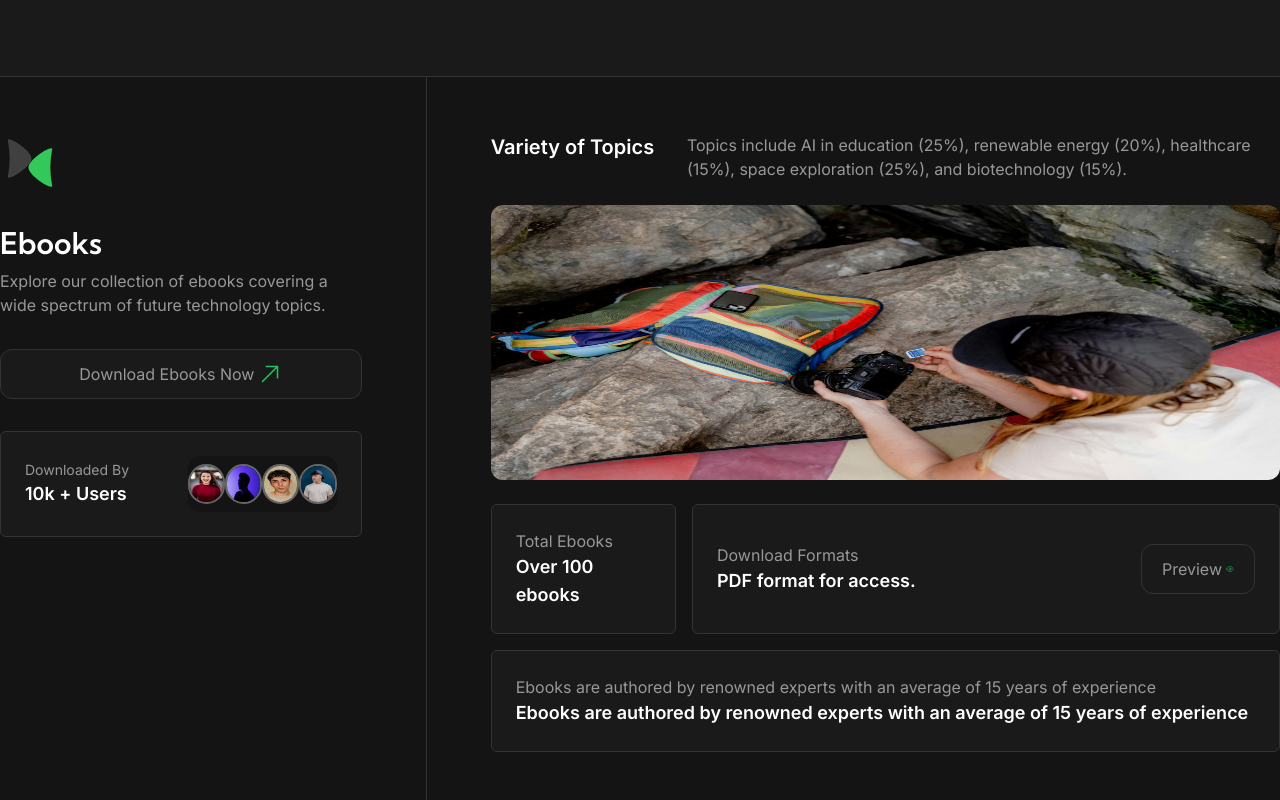
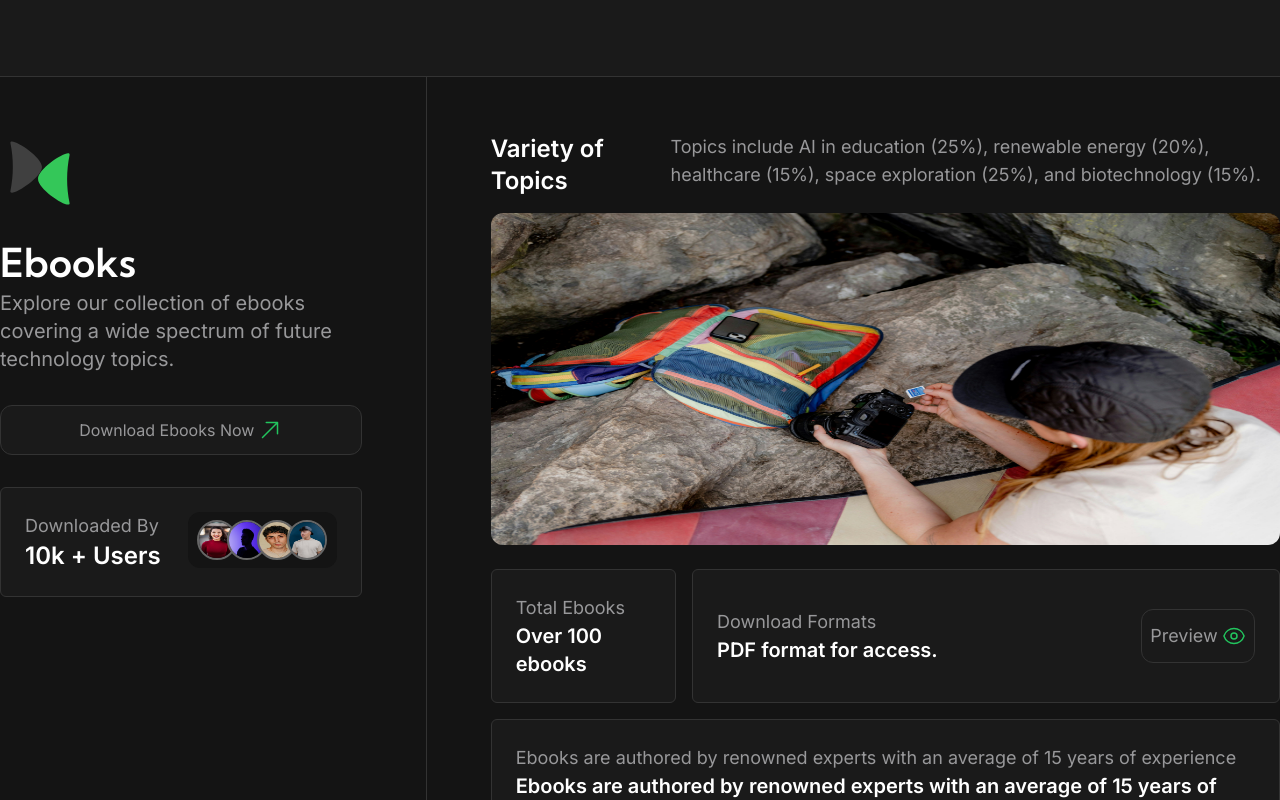
Before and after one commit to fahim-muntasir/ai_blog_frontend, a Next.js app: page / in a window 1280 px wide. Shown: the part 4520-5320 px from the top of the page. Built offline with nearby package versions, Linux system fonts and the light colour scheme; a web font is replaced by a local one.

Commit message:
fix: resolve responsive issue for large screens (lg)

```diff
--- a/components/ResourceSection/ResourceCard.tsx
+++ b/components/ResourceSection/ResourceCard.tsx
@@ -12,17 +12,17 @@ export default function ResourceCard({
       <div className="container mx-auto px-6 md:px-0 md:flex">
         <div className="w-full md:w-1/3 py-14 border-b md:border-b-0 md:border-r md:pr-16 border-dark20">
           <Image
-            className="w-[50px] h-[50px] md:w-[60px] md:h-[60px] mb-4 md:mb-8"
+            className="w-[50px] h-[50px] md:w-[60px] md:h-[60px] lg:w-[80px] lg:h-[80px] mb-4 md:mb-8"
             src={resourceCard.icon}
             alt={resourceCard.icon}
             width={50}
             height={50}
             quality={100}
           />
-          <h3 className=" font-kumbh text-2xl md:text-3xl mb-2 font-semibold ">
+          <h3 className=" font-kumbh text-2xl md:text-3xl lg:text-[40px] mb-2 font-semibold ">
             {resourceCard.title}
           </h3>
-          <p className="text-sm text-grey60 mb-4 md:mb-8 md:text-base">
+          <p className="text-sm text-grey60 mb-4 md:mb-8 md:text-base lg:text-xl">
             {resourceCard.description}
           </p>
           <Button
@@ -33,19 +33,19 @@ export default function ResourceCard({
           <div className="mt-4 md:mt-8">
             <div className="bg-secondary flex p-8 md:p-6 rounded-md border border-dark20 justify-between">
               <div className="flex flex-col justify-center">
-                <span className="text-sm text-grey60">
+                <span className="text-sm lg:text-lg text-grey60">
                   {resourceCard.downloadInfo.downloadedBy.label}
                 </span>
-                <span className="font-semibold text-lg">
+                <span className="font-semibold text-lg lg:text-2xl">
                   {resourceCard.downloadInfo.downloadedBy.count}
                 </span>
               </div>
 
               <div className="flex bg-dark8 items-center w-[144px] h-[56px] md:w-[149px] md:h-[56px] rounded-xl justify-center">
                 {resourceCard.downloadInfo.avatars.map((avatar, index) => (
-                  <div key={index} className="relative ml-0">
+                  <div key={index} className={`relative ml-[${index !== 0 ? "-10px" : "0px"}]`}>
                     <Image
-                      className="rounded-full w-[40px] h-[40px] md:w-[40px] md:h-[40px] border-2 border-dark40"
+                      className="rounded-full w-[40px] h-[40px] lg:w-[40px] lg:h-[40px] border-2 border-dark40"
                       src={avatar.src}
                       alt={avatar.alt}
                       width={60}
--- a/components/ResourceSection/ResourceTopic.tsx
+++ b/components/ResourceSection/ResourceTopic.tsx
@@ -11,15 +11,15 @@ export default function ResourceTopic({
   return (
     <div className="py-14 w-full md:w-2/3 md:pl-16">
       <div className="block md:flex justify-between gap-2">
-        <h3 className="text-lg font-semibold md:text-xl mb-4 md:w-80">
+        <h3 className="text-lg font-semibold md:text-xl lg:text-2xl mb-4 md:w-80">
           {title}
         </h3>
-        <p className="text-sm text-grey60 mb-6 md:text-base">
+        <p className="text-sm text-grey60 mb-6 md:text-base lg:text-lg">
           {topicsDescription}
         </p>
       </div>
       <Image
-        className="w-full h-[169px] md:h-[275px] rounded-xl"
+        className="w-full h-[169px] md:h-[275px] lg:h-[332px] rounded-xl"
         src={avatar.src}
         alt={avatar.alt}
         width={500}
--- a/components/ResourceSection/StatCard.tsx
+++ b/components/ResourceSection/StatCard.tsx
@@ -5,26 +5,31 @@ export default function StatCard({ card1, card2, card3 }: StatType) {
     <div className="mt-6 flex flex-col md:grid md:grid-cols-4 gap-4">
       <div className="bg-secondary md:col-span-1 flex p-6 rounded-md border border-dark20 justify-between">
         <div className="flex flex-col justify-center">
-          <span className="text-sm md:text-base text-grey60">
+          <span className="text-sm md:text-base lg:text-lg text-grey60">
             {card1.label}
           </span>
-          <span className="font-semibold text-lg">{card1.value}</span>
+          <span className="font-semibold text-lg lg:text-xl">
+            {card1.value}
+          </span>
         </div>
       </div>
 
       <div className="bg-secondary md:col-span-3 flex p-6 rounded-md border border-dark20 justify-between items-center">
         <div className="flex flex-col justify-center">
-          <span className="text-sm md:text-base text-grey60">
+          <span className="text-sm md:text-base lg:text-lg text-grey60">
             {card2.label}
           </span>
-          <span className="font-semibold text-lg">{card2.value}</span>
+          <span className="font-semibold text-lg lg:text-xl">
+            {card2.value}
+          </span>
         </div>
 
         <div>
           <button
-            className={`flex items-center gap-1 text-grey60 border border-dark20 w-full md:w-[114px] justify-center md:px-5 py-3 rounded-xl text-sm md:text-base px-4`}
+            className={`flex items-center gap-1 text-grey60 border border-dark20 w-full md:w-[114px] justify-center px-4 md:px-5 lg:px-8 py-3 rounded-xl text-sm md:text-base lg:text-lg`}
           >
             {card2.buttonText}
+            <div>
               <svg
                 xmlns="http://www.w3.org/2000/svg"
                 fill="none"
@@ -44,16 +49,19 @@ export default function StatCard({ card1, card2, card3 }: StatType) {
                   d="M15 12a3 3 0 1 1-6 0 3 3 0 0 1 6 0Z"
                 />
               </svg>
+            </div>
           </button>
         </div>
       </div>
 
       <div className="bg-secondary md:col-span-4 flex p-6 rounded-md border border-dark20 justify-between">
         <div className="flex flex-col justify-center">
-          <span className="text-sm md:text-base text-grey60">
+          <span className="text-sm md:text-base lg:text-lg text-grey60">
             {card3.value}
           </span>
-          <span className="font-semibold text-lg">{card3.value}</span>
+          <span className="font-semibold text-lg lg:text-xl">
+            {card3.value}
+          </span>
         </div>
       </div>
     </div>
```
Lines whose indentation alone changed are shown as unchanged.
